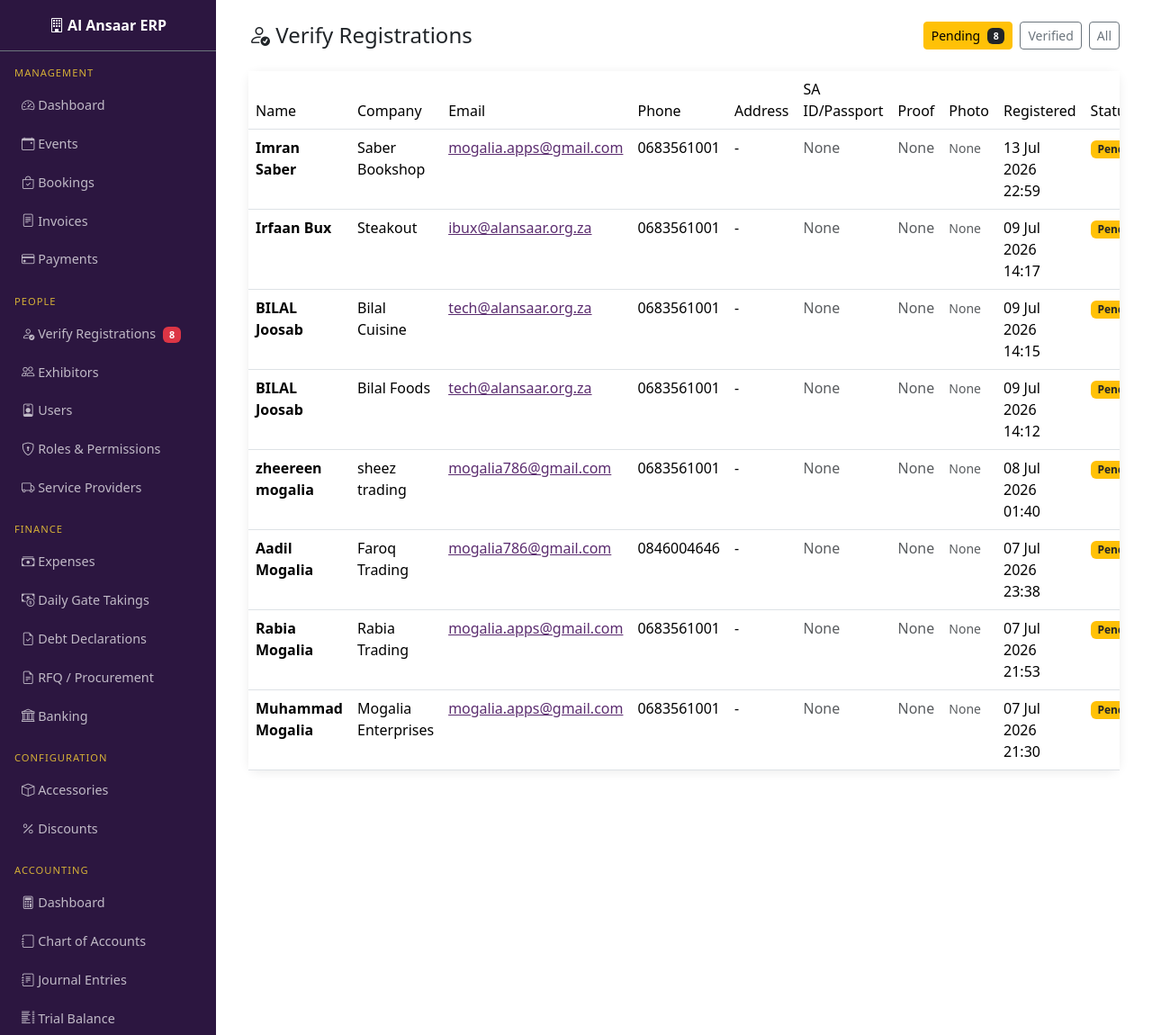
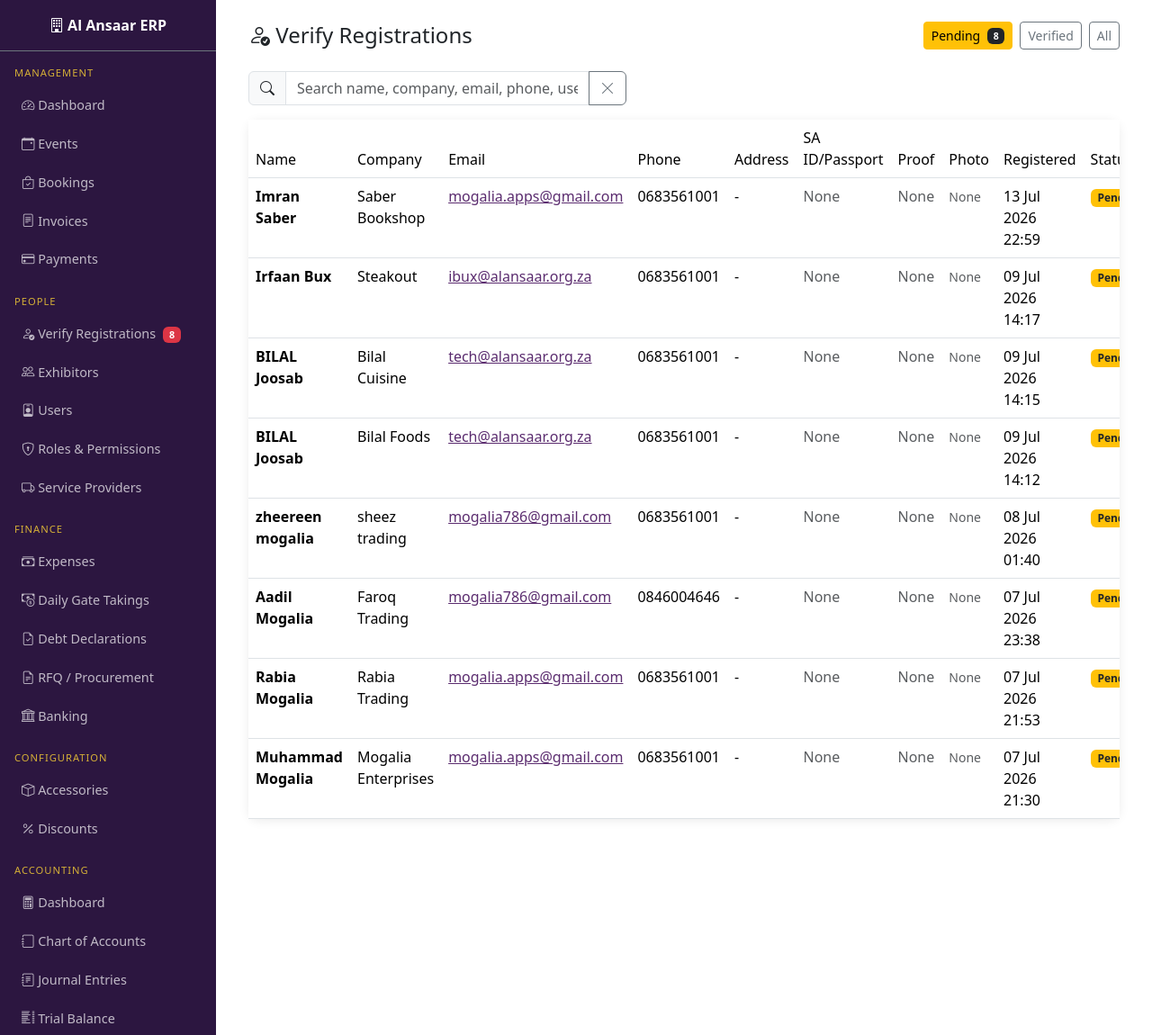
Before and after one commit to mogalia786/alansaar_erp, a Django app: page /erp/verify-registrations/ in a window 1280 px wide. Shown: the top 1150 px of the page at 90% size. Run offline with Django 5.2, Linux system fonts and the light colour scheme; a user stored in the database is signed in; data comes from the database, SQL or seed files in the repository.

Commit message:
Add live search filter to Verify Registrations screen

```diff
--- a/templates/portal/verify_registrations.html
+++ b/templates/portal/verify_registrations.html
@@ -13,9 +13,16 @@
 </div>
 
 {% if users %}
+<div class="input-group mb-3" style="max-width:420px;">
+    <span class="input-group-text"><i class="bi bi-search"></i></span>
+    <input type="text" id="registrationSearch" class="form-control" placeholder="Search name, company, email, phone, username..." autocomplete="off">
+    <button class="btn btn-outline-secondary" type="button" id="registrationSearchClear" title="Clear search">
+        <i class="bi bi-x-lg"></i>
+    </button>
+</div>
 <div class="card">
     <div class="table-responsive">
-        <table class="table table-hover mb-0">
+        <table class="table table-hover mb-0" id="registrationTable">
             <thead class="table-purple">
                 <tr>
                     <th>Name</th>
@@ -136,5 +143,29 @@
         document.getElementById('photoModalImg').src = btn.getAttribute('data-photo');
         document.getElementById('photoModalTitle').textContent = 'Exhibitor Photo — ' + btn.getAttribute('data-name');
     });
+
+    var searchInput = document.getElementById('registrationSearch');
+    var searchClear = document.getElementById('registrationSearchClear');
+    function filterRegistrations() {
+        if (!searchInput) return;
+        var q = searchInput.value.trim().toLowerCase();
+        var rows = document.querySelectorAll('#registrationTable tbody tr');
+        var visible = 0;
+        rows.forEach(function (row) {
+            var match = !q || row.innerText.toLowerCase().indexOf(q) !== -1;
+            row.style.display = match ? '' : 'none';
+            if (match) visible++;
+        });
+    }
+    if (searchInput) {
+        searchInput.addEventListener('input', filterRegistrations);
+    }
+    if (searchClear) {
+        searchClear.addEventListener('click', function () {
+            searchInput.value = '';
+            filterRegistrations();
+            searchInput.focus();
+        });
+    }
 </script>
 {% endblock %}
```
